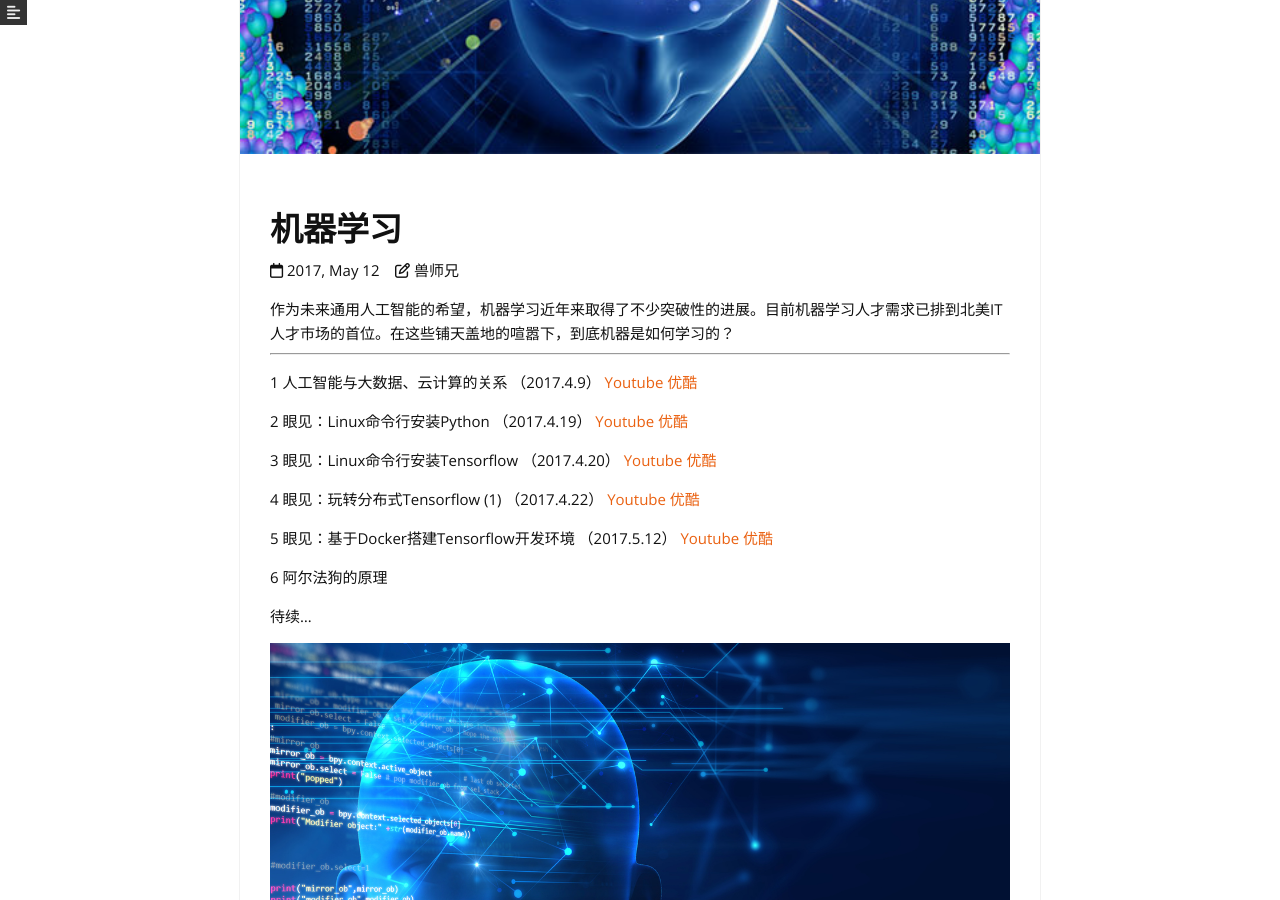
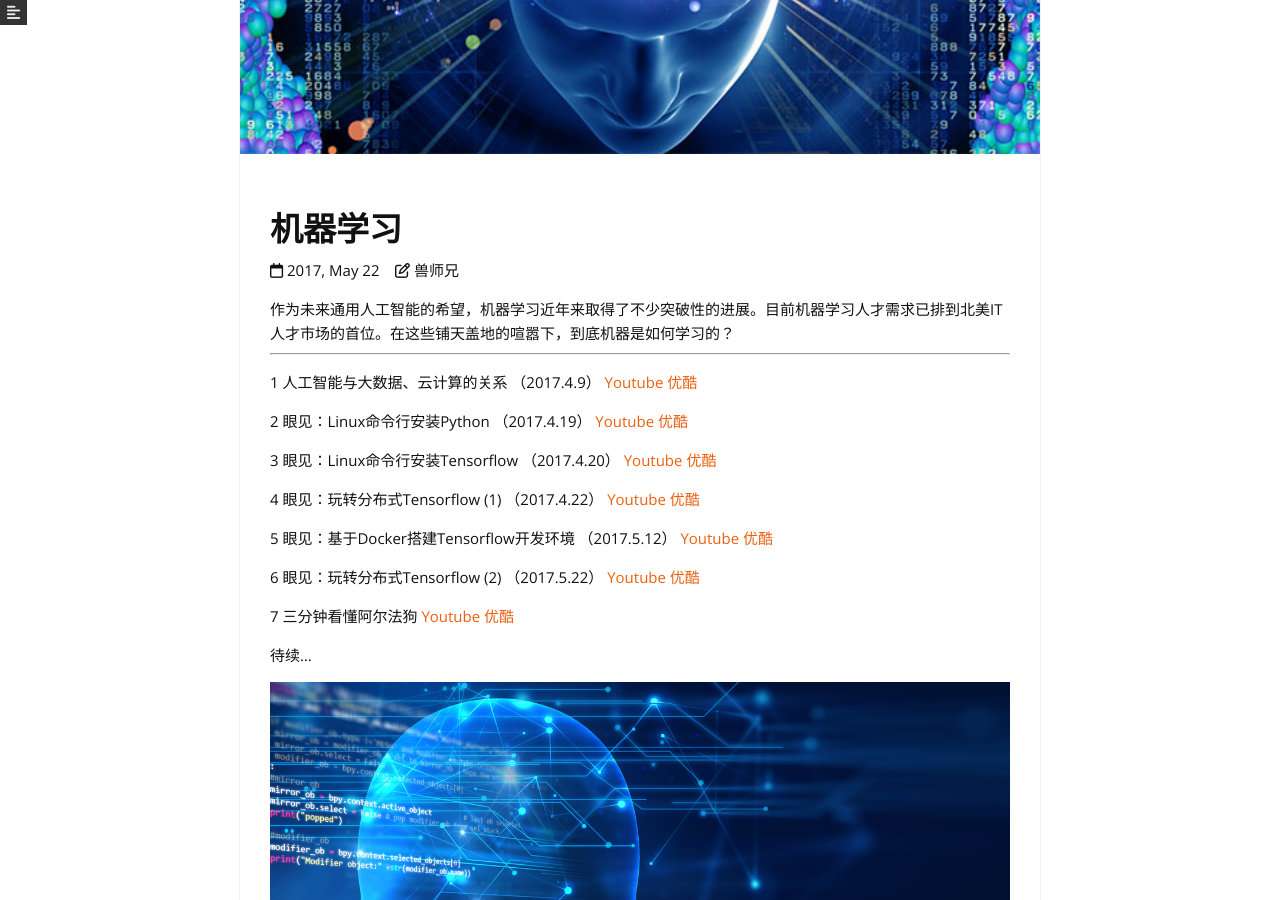
Before and after one commit to beastsenior/beastsenior.github.io, a Jekyll site: the page built from _posts/2017-03-31-machine-learning.md, in a window 1280 px wide and 900 px high, scrolled down 519 px. Built offline with Jekyll 4.4.1, drawn with Linux system fonts in a browser that asks for light colours; nearby versions of some CDN libraries.

```diff
--- a/_posts/2017-03-31-machine-learning.md
+++ b/_posts/2017-03-31-machine-learning.md
@@ -2,7 +2,7 @@
 layout: post
 title:  "机器学习"
 description: 智人时代快结束了，一起来撒把土
-date:   2017-05-12 22:10:47 +0530
+date:   2017-05-22 22:10:47 +0530
 img: ml1.jpg
 color: 7E57C2
 author: 兽师兄
@@ -31,8 +31,13 @@ author: 兽师兄
 [Youtube](https://youtu.be/sB07YOwW0SY){: target="_blank"}
 [优酷](http://v.youku.com/v_show/id_XMjc2MDMyNTM1Mg==.html){: target="_blank"}
 
+6 眼见：玩转分布式Tensorflow (2) （2017.5.22）
+[Youtube](https://youtu.be/8dgFKeTq2Us){: target="_blank"}
+[优酷](){: target="_blank"}
 
-6 阿尔法狗的原理
+7 三分钟看懂阿尔法狗
+[Youtube](){: target="_blank"}
+[优酷](){: target="_blank"}
 
 待续...
 
```
